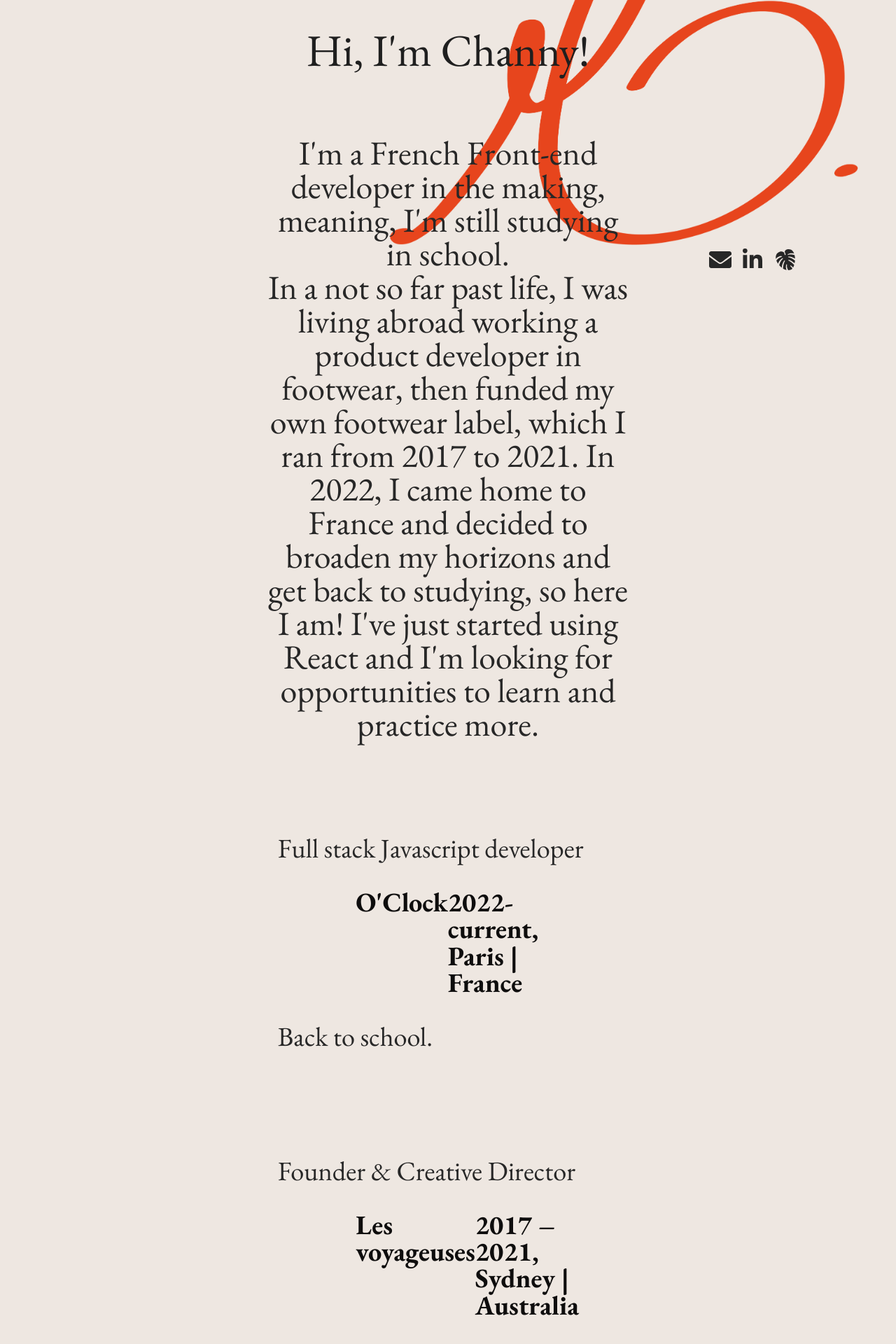
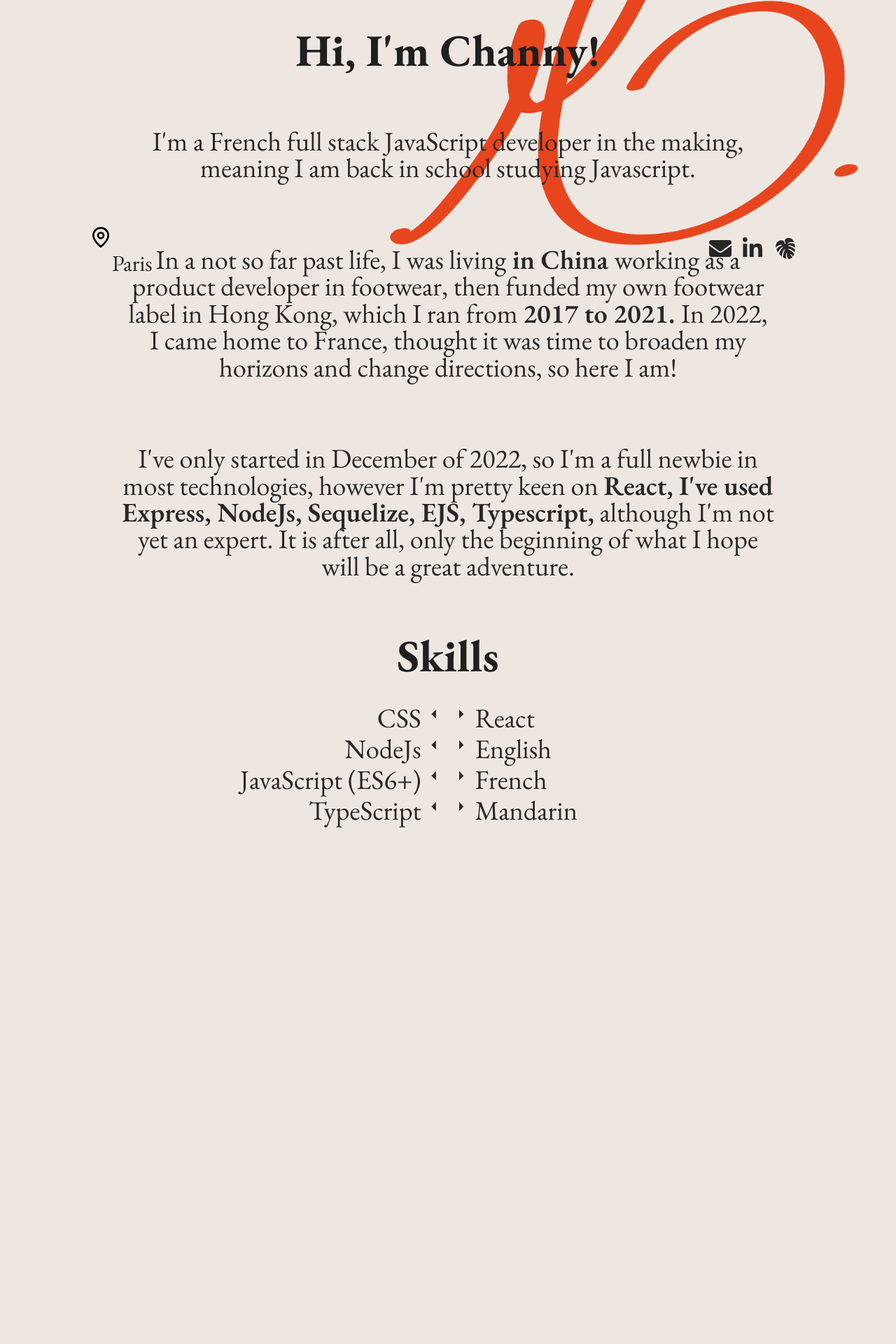
Before and after one commit to channyhow/portfolio_channy, a React (Vite) app: page /about in a window 1280 px wide. Shown: the part 280-2200 px from the top of the page at 70% size. After the commit the page ends 1462 px from the top, so only its background shows below. Built offline with nearby package versions, Linux system fonts and the light colour scheme.

Commit message:
can publish

```diff
--- a/src/components/Footer/index.jsx
+++ b/src/components/Footer/index.jsx
@@ -2,6 +2,9 @@ import './styles.scss';
 import {
   FaLinkedinIn, FaEnvelope, FaMoon, FaSun,
 } from 'react-icons/fa';
+import {
+  GrLocation,
+} from 'react-icons/gr';
 import { GiMonsteraLeaf } from 'react-icons/gi';
 
 function Footer() {
@@ -12,6 +15,10 @@ function Footer() {
         {/* <a href="#" className="footer__darkmode"> */}
         {/* <FaMoon /> */}
         {/* </a> */}
+        <a href="https://www.paris.fr/">
+          <GrLocation />
+          <span>Paris</span>
+        </a>
 
       </div>
 
--- a/src/components/Footer/styles.scss
+++ b/src/components/Footer/styles.scss
@@ -31,6 +31,10 @@ width: 100%;
     width: 20%;
 }
 
+span {
+padding: 1em;
+}
+
 a:hover {
 color: vars.$fifth;
 }
--- a/src/components/Navbar/styles.scss
+++ b/src/components/Navbar/styles.scss
@@ -34,10 +34,11 @@ position:fixed;
   &__title {
     font-size: 1.4em;
     color: vars.$primary;
+    font-weight: bold;
   }
 
   &__title:hover {
 // font-weight: bold;
-color: vars.$fifth
+color: vars.$fifth;
 }
 }
--- a/src/pages/About/index.jsx
+++ b/src/pages/About/index.jsx
@@ -10,72 +10,81 @@ function About() {
 
       <div className="about__container">
         <div className="about__objective">
-          <h2 className="about__title">Hi, I'm Channy!</h2>
-          <p>
-            I'm a French Front-end developer in the making, meaning, I'm still studying in school.
-            <br />
-            In a not so far past life, I was living abroad working a product developer in footwear, then funded my own footwear label, which I ran from 2017 to 2021.
-            In 2022, I came home to France and decided to broaden my horizons and get back to studying, so here I am!
+          <h2 className="about__header">Hi, I'm Channy!</h2>
 
-            I've just started using React and I'm looking for opportunities to learn and practice more.
+          <section>
+            I'm a French full stack JavaScript developer in the making, meaning I am back in school studying Javascript.
+          </section>
 
-          </p>
+          <section>
+            In a not so far past life, I was living
+            <span> in China </span>
+            working as a product developer in footwear, then funded my own footwear label in Hong Kong, which I ran from <span>2017 to 2021. </span>
+            In 2022, I came home to France, thought it was time to broaden my horizons and change directions, so here I am!
+          </section>
+
+          <section>
+            I've only started in December of 2022, so I'm a full newbie in most technologies, however I'm pretty keen on <span>React, I've used Express, NodeJs, Sequelize, EJS, Typescript,</span>  although I'm not yet an expert.
+            It is after all, only the beginning of what I hope will be a great adventure.
+          </section>
+
         </div>
 
-        <div className="work__history">
+        {/* <div className="about__education">
 
-<div className="work__exp">
-  <h1>Full stack Javascript developer</h1>
-  <div className="work__details">
-    <h2>O'Clock</h2>
-    <h3>2022-current, Paris | France</h3>
+          <div className="about__exp">
 
-  </div>
-  <div className="work__description">
-    Back to school.
-  </div>
-</div>
-<div className="work__exp">
-  <h1>Founder & Creative Director</h1>
-  <div className="work__details">
-    <h2>Les voyageuses</h2>
-    <h3>2017 – 2021, Sydney | Australia</h3>
+            <div className="about__details">
+              <h1>Full stack Javascript developer training</h1>
+              <a href="https://oclock.io/"><h2>O'Clock</h2></a>
+              <h3>2022-current, Paris | France</h3>
 
-  </div>
-  <div className="work__description">
-    <li>Founded and developed a boutique footwear label focusing on noble materials.</li>
-    <li>Built a business plan and strategy and raised capital to start Les voyageuses</li>
-    <li>Managed a full set of processes from sketch for sample development to retail.</li>
-    <li>Planned marketing strategy, content marketing, social media marketing.</li>
-    <li>Created content for social, website, advertising, EDM.</li>
-    <li>Developed a B2C platform on Shopify and adapted it for better customer experience</li>
+            </div>
+            <div className="about__description">
+              Back to school. Training to be a JS Full stack web dev.
+            </div>
+          </div>
 
-  </div>
+          <div className="about__exp">
 
-</div>
-</div>
+            <div className="about__details">
+              <h1>Chinese Language Studies Associate degree</h1>
+              <a href="http://english.blcu.edu.cn/">
+                <h2>Beijing Language and Culture University</h2>
+              </a>
+              <h3>2009-2011, Beijing | China </h3>
+            </div>
+          </div>
+        </div>
 
-        <h2 className="about__title">Skills</h2>
+        <div className="about__exp">
+
+          <div className="about__details">
+            <h1>Marketing and Advertising</h1>
+            <a href="https://www.iscom.fr/">
+              <h2>ISCOM</h2>
+            </a>
+            <h3>2005-2008, Paris | France </h3>
+          </div>
+        </div> */}
+
+        <h2 className="about__header">Skills</h2>
         <div className="about__skills">
           <div className="about__left">
             <ul>
               <li>
-
                 CSS
                 <RiArrowDropLeftFill />
               </li>
               <li>
-
                 NodeJs
                 <RiArrowDropLeftFill />
               </li>
               <li>
-
                 JavaScript (ES6+)
                 <RiArrowDropLeftFill />
               </li>
               <li>
-
                 TypeScript
                 <RiArrowDropLeftFill />
               </li>
@@ -104,7 +113,6 @@ function About() {
           </div>
         </div>
       </div>
-
     </div>
   );
 }
--- a/src/pages/About/styles.scss
+++ b/src/pages/About/styles.scss
@@ -15,16 +15,16 @@
         // border: 1px solid vars.$primary;
     }
 
-    p {
+  section {
         padding: 1.2em;
-        font-size: 1.5em;
+        font-size: 1.2em;
         text-align: center;
     }
     &__container {
-        width: 50%;
+        width:80%;
     }
 
-    &__title {
+    &__header {
         display: flex;
         // border: 1px solid pink;
         font-size: 2em;
@@ -32,13 +32,51 @@
         justify-content: center;
         width: auto;
         color: vars.$secondary;
+        font-weight: bold;
     }
+
+    span {
+        font-weight: 600;
+        }
+
+    &__title{
+        font-weight: bold;
+        font-size: 1.5em;
+    }
+
+    &__exp {
+        display: flex;
+    flex-direction: column;
+    margin: 0 auto;
+    padding: 2em;
+    font-size: 1.2em;
+    align-items: center;
+    font-weight: bold;
+    }
+
+    &__details{
+        display: flex;
+        width: 100%;
+        justify-content: space-between;
+      padding: 1em;
+        color: vars.$primary;
+        font-weight: 500;
+        margin: 0 auto;
+    }
+
+    &__description{
+        list-style-type: none;
+font-weight: 100;    }
 
     &__skills {
         box-sizing: border-box;
         display: flex;
         // border: 1px solid pink;
     }
+
+    li :hover {
+        color: rgba(255, 255, 255, 1);
+        box-shadow: 0 5px 15px rgba(145, 92, 182, .4);}
 
     &__left {
         text-align: right;
--- a/src/pages/Home/index.jsx
+++ b/src/pages/Home/index.jsx
@@ -11,9 +11,10 @@ function Home() {
       nice to meet you!
       <div className="home__info">
         I'm a Front-end developer in the making
-
-        and I'm looking for an
-        <span> internship!</span>
+        <div>
+          and I'm looking for an
+          <span> internship!</span>
+        </div>
 
       </div>
     </div>
--- a/src/pages/Home/styles.scss
+++ b/src/pages/Home/styles.scss
@@ -32,7 +32,6 @@ font-size: 5em;
 
     span {
         font-style: italic;
-        color: vars.$primary;
-    }
+font-weight: bold;    }
 }
 }
--- a/src/pages/Work/index.jsx
+++ b/src/pages/Work/index.jsx
@@ -1,5 +1,8 @@
 /* eslint-disable max-len */
 import './styles.scss';
+import {
+  FaReact, FaJs, FaNodeJs, FaCss3, FaHtml5,
+} from 'react-icons/fa';
 
 function Work() {
   return (
@@ -10,12 +13,22 @@ function Work() {
         <div className="work__exp">
           <h1>Full stack Javascript developer</h1>
           <div className="work__details">
-            <h2>O'Clock</h2>
+            <a href="https://oclock.io/"><h2>O'Clock</h2></a>
             <h3>2022-current, Paris | France</h3>
 
           </div>
           <div className="work__description">
-            Back to school.
+
+            <p>Back to school</p>
+            <div className="about_tech">
+              <FaJs />
+              <FaReact />
+              <FaNodeJs />
+              <FaCss3 />
+              <FaHtml5 />
+
+            </div>
+
           </div>
         </div>
         <div className="work__exp">
@@ -40,7 +53,7 @@ function Work() {
         <div className="work__exp">
           <h1>Product development consultant at Kudo Surf (AUS)</h1>
           <div className="work__details">
-            <h2>Kudo Surf (AUS)</h2>
+            <a href="https://www.ksboardriders.com/"><h2>Kudo Surf (AUS)</h2></a>
             <h3>2016-2017 | Guangzhou, China</h3>
           </div>
           <div className="work__description">
--- a/src/pages/Work/styles.scss
+++ b/src/pages/Work/styles.scss
@@ -18,6 +18,7 @@ font-weight: bold;
 font-size: 1.5em;
 color: vars.$secondary;
 }
+
 
 &__exp {
     display: flex;
```
